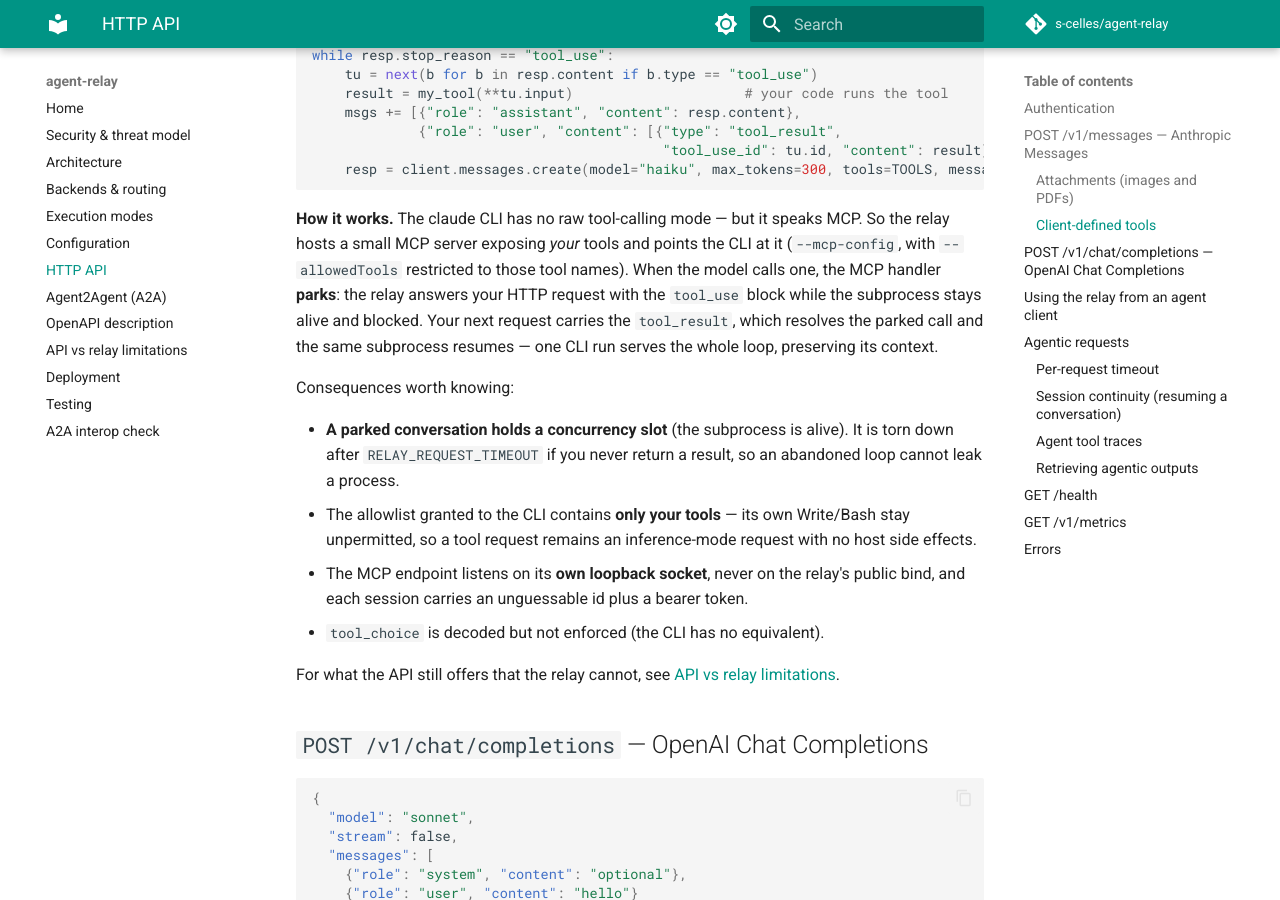
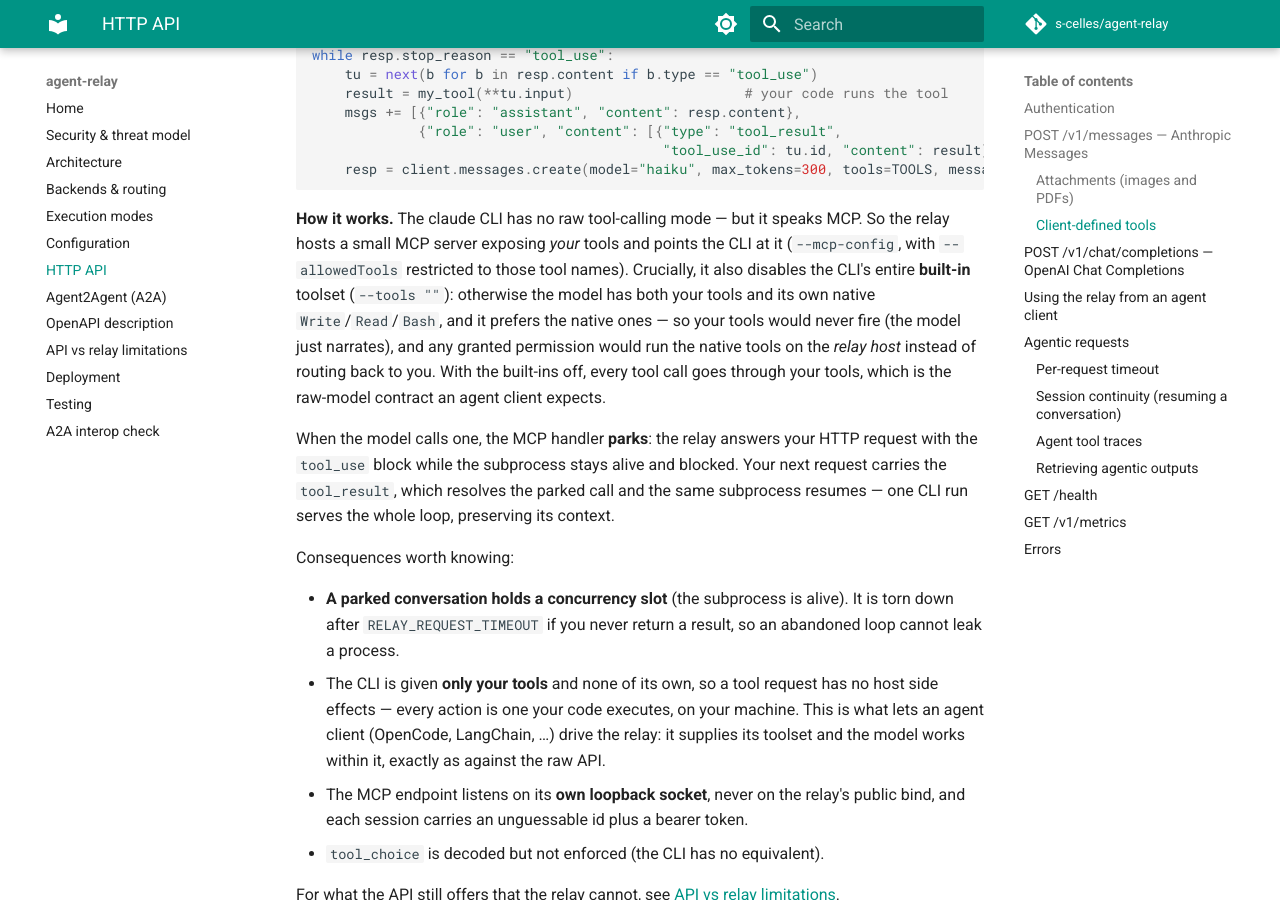
Before and after one commit to s-celles/agent-relay, an MkDocs documentation site: the page built from docs/api.md, in a window 1280 px wide and 900 px high, scrolled down 2238 px. Built offline with MkDocs 1.6.1 and Material for MkDocs 9.7.7, drawn with Linux system fonts in a browser that asks for light colours; comment, search, counter and statistics services are not loaded.

Commit message:
fix: disable the CLI's built-in tools when serving client-defined tools
Client-defined tools were exposed to the claude CLI over MCP, but the CLI's own
built-in toolset was left enabled — and the model prefers its native
Write/Read/Bash over an MCP tool of the same purpose. So the caller's tools
never fired: the model narrated "I need your permission to write the file"
instead of calling the tool. And if a permission mode were granted, the native
tool ran on the relay host rather than routing back to the caller.

Root-caused by watching the MCP endpoint: with client tools supplied, the CLI
called initialize and tools/list (it saw the caller's tool) but never
tools/call — it went for its native Write instead. Passing --tools "" (disable
the built-in set) makes the model call the MCP tool: stop_reason tool_use, the
call parks and returns to the caller, and nothing is written on the host.

This is both a correctness fix (the caller's tools now actually run) and a
tightening of the inference-mode guarantee (the CLI's native file/exec tools
can no longer fire during a client-tool conversation). It is what makes an
agent client such as OpenCode usable against the relay.

The BuildArgsToolBridge test now asserts --tools "" is present with a tool
bridge and absent without one.

Developed with AI assistance.

```diff
--- a/docs/api.md
+++ b/docs/api.md
@@ -112,20 +112,30 @@ while resp.stop_reason == "tool_use":
 **How it works.** The claude CLI has no raw tool-calling mode — but it speaks
 MCP. So the relay hosts a small MCP server exposing *your* tools and points
 the CLI at it (`--mcp-config`, with `--allowedTools` restricted to those tool
-names). When the model calls one, the MCP handler **parks**: the relay
-answers your HTTP request with the `tool_use` block while the subprocess
-stays alive and blocked. Your next request carries the `tool_result`, which
-resolves the parked call and the same subprocess resumes — one CLI run serves
-the whole loop, preserving its context.
+names). Crucially, it also disables the CLI's entire **built-in** toolset
+(`--tools ""`): otherwise the model has both your tools and its own native
+`Write`/`Read`/`Bash`, and it prefers the native ones — so your tools would
+never fire (the model just narrates), and any granted permission would run the
+native tools on the *relay host* instead of routing back to you. With the
+built-ins off, every tool call goes through your tools, which is the raw-model
+contract an agent client expects.
+
+When the model calls one, the MCP handler **parks**: the relay answers your
+HTTP request with the `tool_use` block while the subprocess stays alive and
+blocked. Your next request carries the `tool_result`, which resolves the parked
+call and the same subprocess resumes — one CLI run serves the whole loop,
+preserving its context.
 
 Consequences worth knowing:
 
 - **A parked conversation holds a concurrency slot** (the subprocess is
   alive). It is torn down after `RELAY_REQUEST_TIMEOUT` if you never return a
   result, so an abandoned loop cannot leak a process.
-- The allowlist granted to the CLI contains **only your tools** — its own
-  Write/Bash stay unpermitted, so a tool request remains an inference-mode
-  request with no host side effects.
+- The CLI is given **only your tools** and none of its own, so a tool request
+  has no host side effects — every action is one your code executes, on your
+  machine. This is what lets an agent client (OpenCode, LangChain, …) drive the
+  relay: it supplies its toolset and the model works within it, exactly as
+  against the raw API.
 - The MCP endpoint listens on its **own loopback socket**, never on the
   relay's public bind, and each session carries an unguessable id plus a
   bearer token.
```
Also changed, not shown: CHANGELOG.md (+15 -0 lines), 2 other files.
